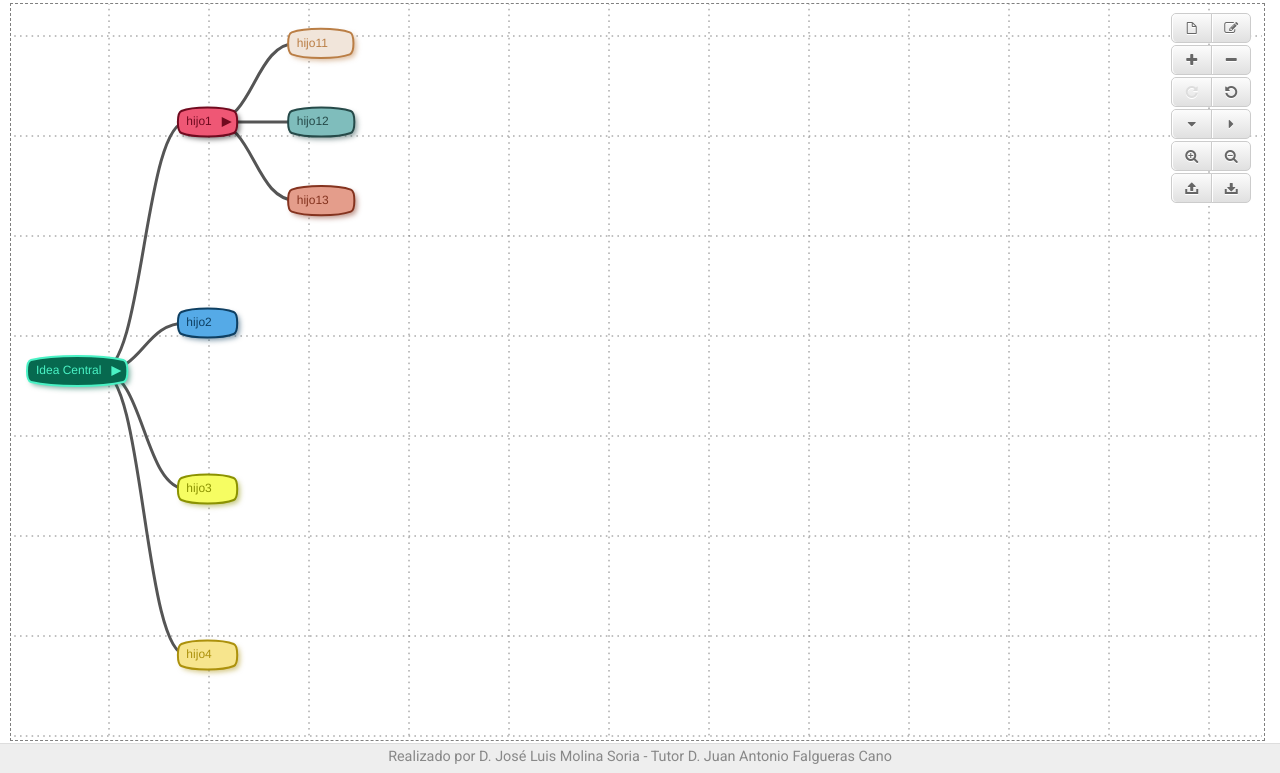
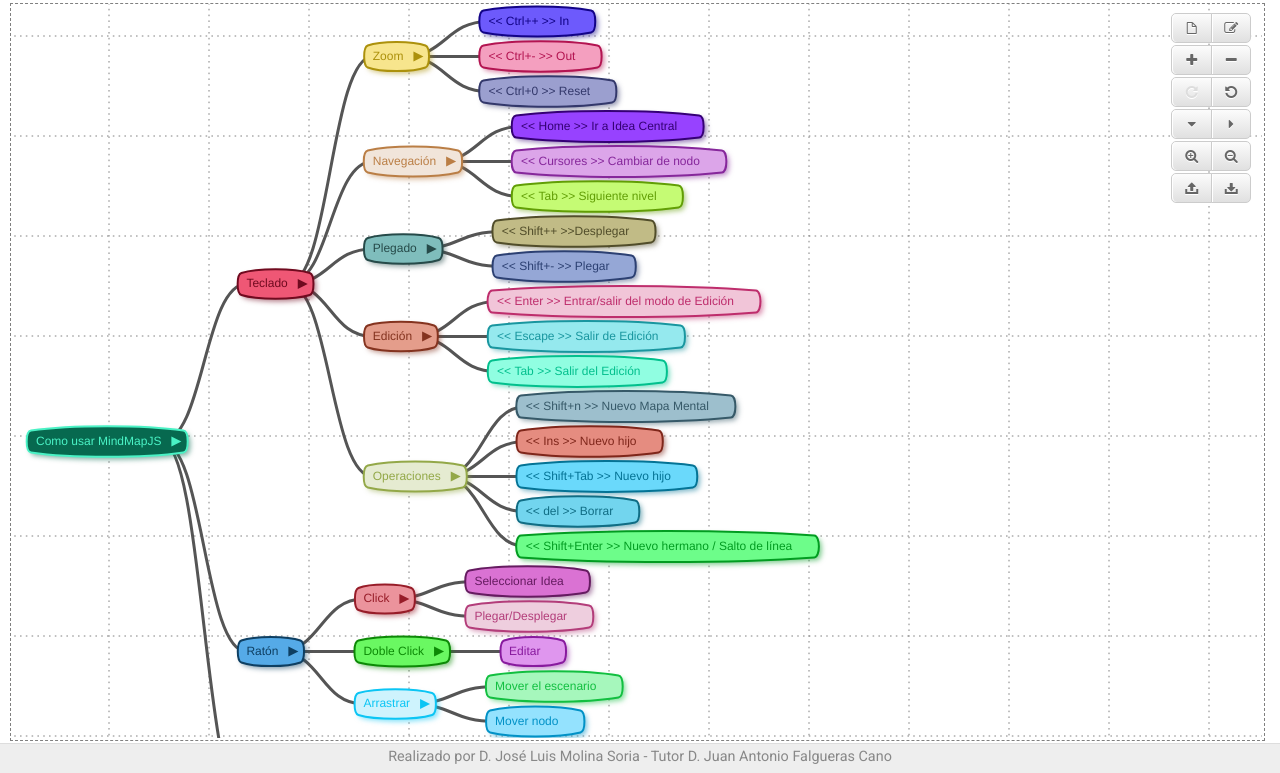
Before and after one commit to joseluismolinasoria/MindMapJS, a website with bundled scripts: page MM-dev.html in a window 1280 px wide. Shown: the part 27-800 px from the top of the page. Built offline with nearby package versions, Linux system fonts and the light colour scheme.

Commit message:
Cambios menores

```diff
--- a/MM-dev.html
+++ b/MM-dev.html
@@ -103,7 +103,7 @@
 
     <ul class="button-bar" style="position:fixed; top: 72px; right: 30px; left:auto; z-index:2">
       <li class="first">
-	<a href="#" onclick="MM.add(); return false;" title="Crear un nuevo nodo hijo">
+	<a href="#" onclick="MM.add(); MM.render.editar(); return false;" title="Crear un nuevo nodo hijo">
 	  <i class="icon-plus"></i>
 	</a>
       </li>
--- a/src/demo.js
+++ b/src/demo.js
@@ -75,8 +75,64 @@
 
 
 window.onload = function () {
-    MM.add('hijo1').add('hijo2').add('hijo3').add('hijo4').next().add('hijo11').add('hijo12').add('hijo13');
+    MM.nuevo('Como usar MindMapJS').add('Teclado').add('Ratón').add('Tablet');
+
+    // Teclado
+    MM.next();
+    MM.add('Zoom').add('Navegación').add('Plegado').add('Edición').add('Operaciones');
+
+    // Teclado / Zoom
+    MM.next();
+    MM.add('<< Ctrl++ >> In').add('<< Ctrl+- >> Out').add('<< Ctrl+0 >> Reset');
+
+    // Teclado / Navegación
+    MM.nextHermano();
+    MM.add('<< Home >> Ir a Idea Central').add('<< Cursores >> Cambiar de nodo').add('<< Tab >> Siguiente nivel');
+
+    MM.nextHermano();
+    MM.add('<< Shift++ >>Desplegar').add('<< Shift+- >> Plegar');
+
+    // Teclado / Edición
+    MM.nextHermano();
+    MM.add('<< Enter >> Entrar/salir del modo de Edición').add('<< Escape >> Salir de Edición').add('<< Tab >> Salir del Edición');
+
+    // Teclado / Operaciones
+    MM.nextHermano();
+    MM.add('<< Shift+n >> Nuevo Mapa Mental').add('<< Ins >> Nuevo hijo').add('<< Shift+Tab >> Nuevo hijo').add('<< del >> Borrar').add('<< Shift+Enter >> Nuevo hermano / Salto de línea');
+
+    // Ratón
+    MM.root().next().nextHermano().add('Click').add('Doble Click').add('Arrastrar');
+
+    // Ratón / Click
+    MM.next();
+    MM.add('Seleccionar Idea').add('Plegar/Desplegar');
+
+    // Ratón / Doble Click
+    MM.nextHermano();
+    MM.add('Editar');
+
+    // Ratón / Arrastrar
+    MM.nextHermano();
+    MM.add('Mover el escenario').add('Mover nodo');
+
+
+    // Tablet
+    MM.root().next().nextHermano().nextHermano().add('Touch').add('Doble touch').add('Arrastrar');
+
+    // Tablet / Touch
+    MM.next();
+    MM.add('Seleccionar Idea');
+
+    // Tablet / Doble Touch
+    MM.nextHermano();
+    MM.add('Editar');
+
+    // Tablet / Arrastrar
+    MM.nextHermano();
+    MM.add('Mover el escenario').add('Mover nodo');
+
     MM.renderizar('contenedorEditor');
+
 //    MM.renderizar('contenedorEditor', MM.NodoSimple, MM.Rama);
     MM.undoManager.eventos.suscribir('cambio', MM.demo.cambioUndoManager );
     MM.demo.cambioUndoManager();
--- a/src/mm.js
+++ b/src/mm.js
@@ -74,7 +74,7 @@
         );
         this.ponerFoco ( this.arbol );
         this.eventos.on ( 'nuevo/post' );
-    };
+    }.chain();
 
     /**
      * @desc Añade un nodo al Mapa mental. Se añade un hijo al elemento activo (que tiene el foco).
--- a/src/nodo.js
+++ b/src/nodo.js
@@ -106,14 +106,15 @@
             MM.render.contenedor.setAttribute('title', '');
         }));
 
-        this.triangle.on('click', MM.Class.bind ( this, function() {
+	var clickTriangulo = MM.Class.bind ( this, function(evt) {
             MM.render.contenedor.style.cursor = 'default';
             MM.render.contenedor.setAttribute('title', '');
-            //this.triangle.rotateDeg(180);
             MM.ponerFoco ( this.arbol );
             MM.plegarRama(!this.arbol.elemento.plegado);
-        }));
-
+	    evt.cancelBubble = true;
+        });
+        this.triangle.on('click', clickTriangulo );
+	this.triangle.on('tap', clickTriangulo );
         this.line = new Kinetic.Line({
             points: [{x:0, y: this.kText.getHeight()},
                      {x:this.kText.getWidth(), y:this.kText.getHeight()}],
@@ -131,9 +132,13 @@
 
         var bindEditar = MM.Class.bind(MM.render, MM.render.editar);
         var bindNOP = MM.Class.bind(this, this.nop);
-        var bindPonerFoco = MM.Class.bind(this, function() {MM.ponerFoco(this.arbol);});
-        this.group.on('click tab', bindPonerFoco);
-        this.group.on('dblclick dbltap', bindEditar);
+        var bindPonerFoco = MM.Class.bind(this, function(evt) {
+	    MM.ponerFoco(this.arbol);
+	});
+        this.group.on('click', bindPonerFoco);
+	this.group.on('tap', bindPonerFoco);
+        this.group.on('dblclick', bindEditar);
+	this.group.on('dbltap', bindEditar);
         // this.group.on('mouseout', bindNOP);
         // this.group.on('mousemove', bindNOP);
         // this.group.on('mousedown', bindNOP);
```
